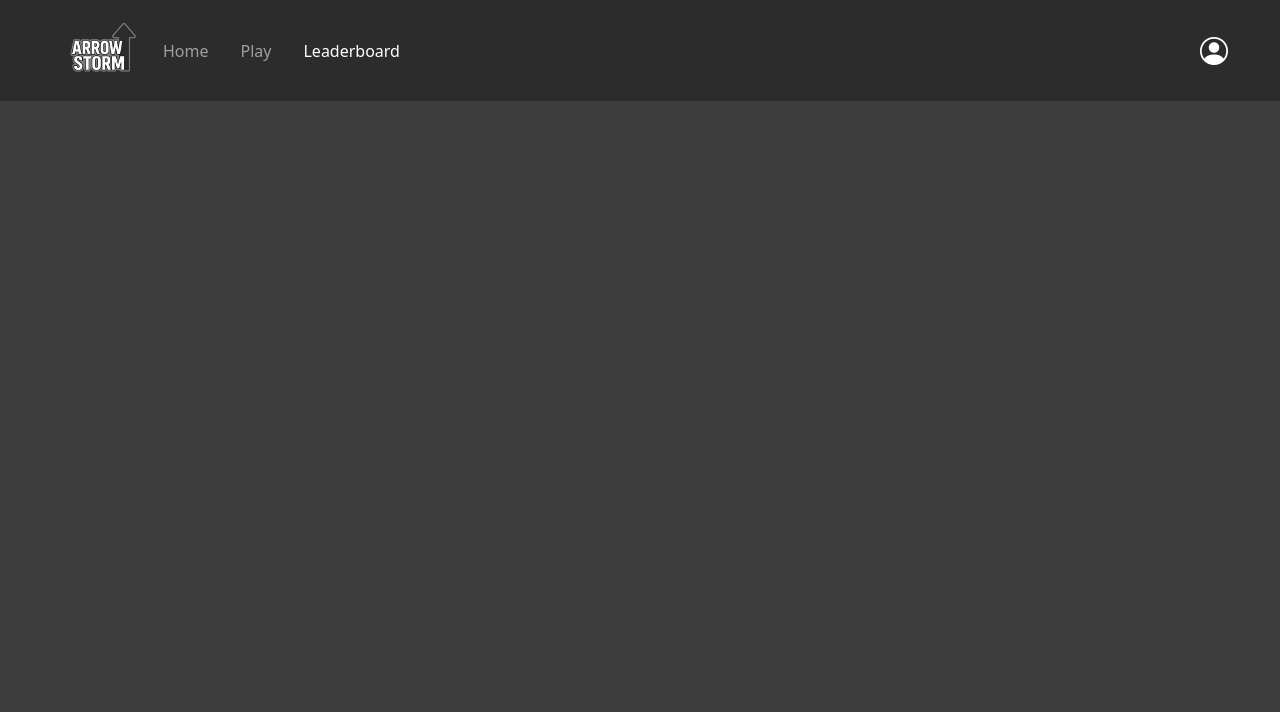
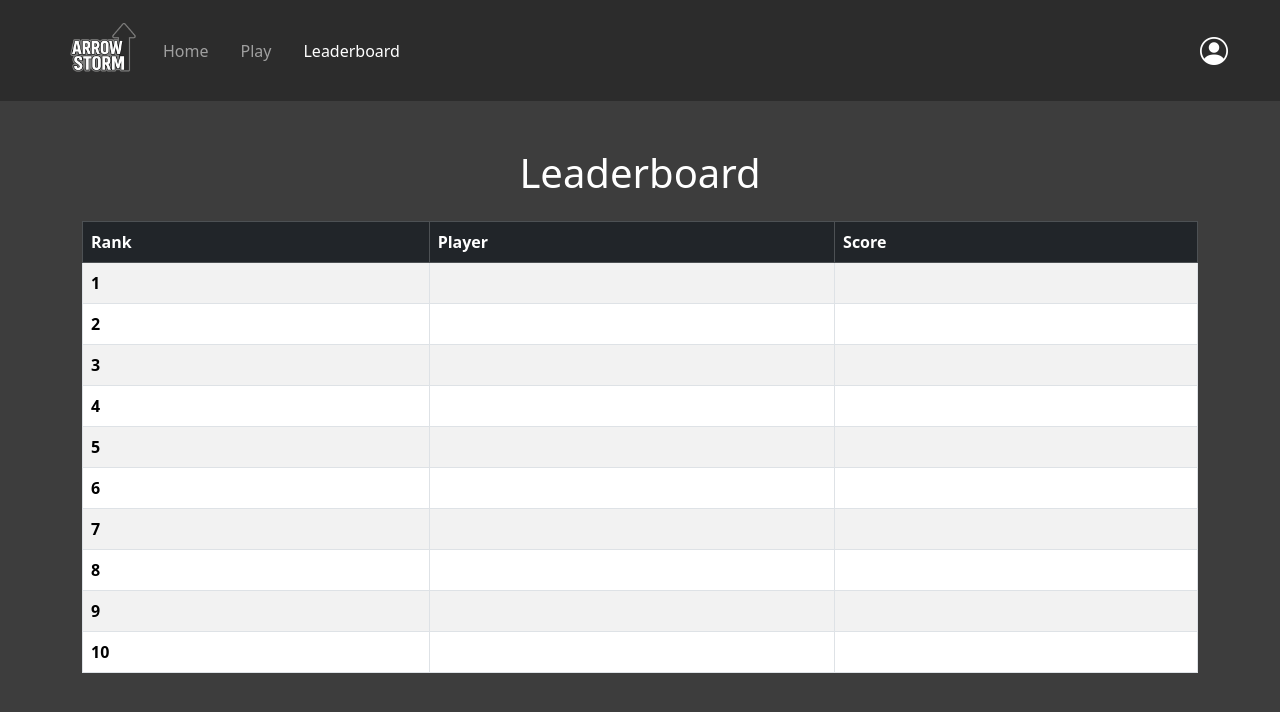
Before and after one commit to dhronm/ITI-200-DDR-Game, a plain HTML site: page leaderboard.html in a window 1280 px wide. Drawn offline with nearby package versions, Linux system fonts and the light colour scheme.

Commit message:
Change css

```diff
--- a/css/style.css
+++ b/css/style.css
@@ -7,3 +7,38 @@
 body {
   background-color: #3d3d3d;
 }
+
+.lane {
+  width: 25%;
+  height: 100%;
+  border-left: 1px solid #444;
+  border-right: 1px solid #444;
+  position: relative;
+  overflow: hidden;
+}
+
+.hit-zone {
+  position: absolute;
+  bottom: 20px;
+  width: 100%;
+  height: 40px;
+  text-align: center;
+  font-size: 28px;
+  color: gray;
+}
+
+.arrow {
+  position: absolute;
+  top: -40px;
+  width: 100%;
+  height: 40px;
+  text-align: center;
+  font-size: 32px;
+  font-weight: bold;
+  color: yellow;
+  text-shadow: 0 0 5px black;
+}
+.arrow.hit {
+  color: lime;
+  text-shadow: 0 0 10px lime;
+}
--- a/leaderboard.html
+++ b/leaderboard.html
@@ -38,6 +38,72 @@
                 </a>
             </div>
         </nav>
+
+        <div class="container mt-5">
+            <h1 class="text-center text-white mb-4">Leaderboard</h1>
+            <div class="table-responsive">
+                <table class="table table-striped table-bordered">
+                    <thead class="table-dark">
+                        <tr>
+                            <th scope="col">Rank</th>
+                            <th scope="col">Player</th>
+                            <th scope="col">Score</th>
+                        </tr>
+                    </thead>
+                    <tbody>
+                        <tr>
+                            <th scope="row">1</th>
+                            <td></td>
+                            <td></td>
+                        </tr>
+                        <tr>
+                            <th scope="row">2</th>
+                            <td></td>
+                            <td></td>
+                        </tr>
+                        <tr>
+                            <th scope="row">3</th>
+                            <td></td>
+                            <td></td>
+                        </tr>
+                        <tr>
+                            <th scope="row">4</th>
+                            <td></td>
+                            <td></td>
+                        </tr>
+                        <tr>
+                            <th scope="row">5</th>
+                            <td></td>
+                            <td></td>
+                        </tr>
+                        <tr>
+                            <th scope="row">6</th>
+                            <td></td>
+                            <td></td>
+                        </tr>
+                        <tr>
+                            <th scope="row">7</th>
+                            <td></td>
+                            <td></td>
+                        </tr>
+                        <tr>
+                            <th scope="row">8</th>
+                            <td></td>
+                            <td></td>
+                        </tr>
+                        <tr>
+                            <th scope="row">9</th>
+                            <td></td>
+                            <td></td>
+                        </tr>
+                        <tr>
+                            <th scope="row">10</th>
+                            <td></td>
+                            <td></td>
+                        </tr>
+                    </tbody>
+                </table>
+            </div>
         <script src="https://cdn.jsdelivr.net/npm/bootstrap@5.3.8/dist/js/bootstrap.bundle.min.js" integrity="sha384-FKyoEForCGlyvwx9Hj09JcYn3nv7wiPVlz7YYwJrWVcXK/BmnVDxM+D2scQbITxI" crossorigin="anonymous"></script>
     </body>
 </html>
--- a/style.css
+++ /dev/null
@@ -1,44 +0,0 @@
-.navbar {
-  padding-left: 40px;
-  padding-right: 40px;
-  background-color: rgb(44, 44, 44);
-}
-
-body {
-  background-color: #3d3d3d;
-}
-
-.lane {
-  width: 25%;
-  height: 100%;
-  border-left: 1px solid #444;
-  border-right: 1px solid #444;
-  position: relative;
-  overflow: hidden;
-}
-
-.hit-zone {
-  position: absolute;
-  bottom: 20px;
-  width: 100%;
-  height: 40px;
-  text-align: center;
-  font-size: 28px;
-  color: gray;
-}
-
-.arrow {
-  position: absolute;
-  top: -40px;
-  width: 100%;
-  height: 40px;
-  text-align: center;
-  font-size: 32px;
-  font-weight: bold;
-  color: yellow;
-  text-shadow: 0 0 5px black;
-}
-.arrow.hit {
-  color: lime;
-  text-shadow: 0 0 10px lime;
-}
```
